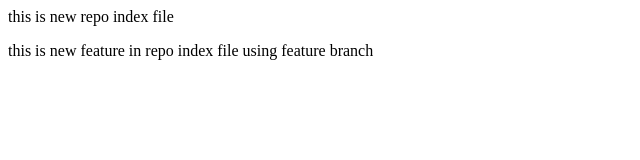
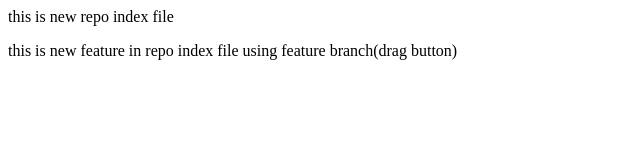
Before and after one commit to murarisen/localrepo, a plain HTML site: page index.html in a window 1280 px wide. Shown: the full height of the page, 0-640 px from the left. Drawn offline with Linux system fonts and the light colour scheme.

Commit message:
add drag button

```diff
--- a/index.html
+++ b/index.html
@@ -1,3 +1,3 @@
 <p>this is new repo index file</p>
 
-<p> this is new feature in repo index file  using feature branch</p>
+<p> this is new feature in repo index file  using feature branch(drag button)</p>
```
